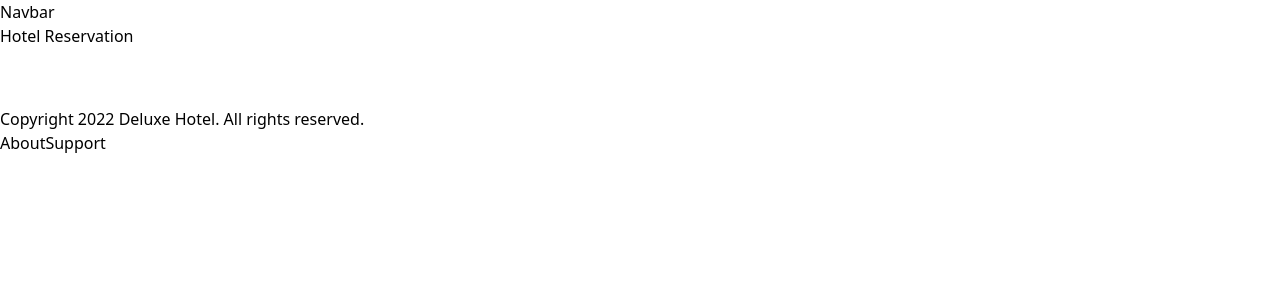
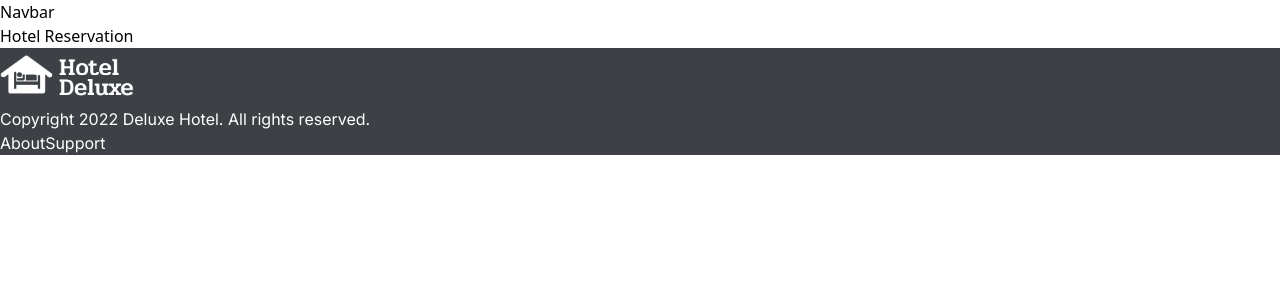
Before and after one commit to Leoasa1/hotel-frontend, a Next.js app: page / in a window 1280 px wide. Shown: the top 300 px of the page. Built offline with nearby package versions, Linux system fonts and the light colour scheme.

Commit message:
version 2

```diff
--- a/components/footer/Footer.js
+++ b/components/footer/Footer.js
@@ -2,18 +2,26 @@ import React from "react";
 import Image from "next/image"
 import Link from "next/link"
 
+
+
 const Footer = () => {
 	return (
-		<footer className="w-full flex justify-around items-center py-3 mt-20 font-[sans-serif] bg-[#3D4045] text-[white]">
-			<div>
+		<footer className="inter bg-secondary">
+			<div className="mx-auto w-full flex justify-around items-center py-2 ">
+			<Link href="/">
 				<Image src="/images/logo.png" alt="Hotel Deluxe" width={166} height={53} className="object-cover cursor-pointer" />
-			</div>
+			</Link>
 			<div className="text-[12px] font-[400]">
 				Copyright 2022 Deluxe Hotel. All rights reserved.
 			</div>
 			<div className="flex justify-between gap-10 text-[16px] font-[500]">
-				<a href="">About</a>
-				<a href="">Support</a>
+					<Link href="">
+					<a href="">About</a>
+					</Link>
+					<Link href="">
+					<a href="">Support</a>
+					</Link>
+			</div>
 			</div>
 		</footer>
 	)
--- a/pages/index.js
+++ b/pages/index.js
@@ -1,3 +1,4 @@
+import Footer from "../components/footer/Footer";
 import { Layout } from "../components/layout/Layout";
 
 export default function Home() {
@@ -5,5 +6,6 @@ export default function Home() {
 		<Layout>
 			<div>Hotel Reservation</div>
 		</Layout>
+
 	);
 }
```
